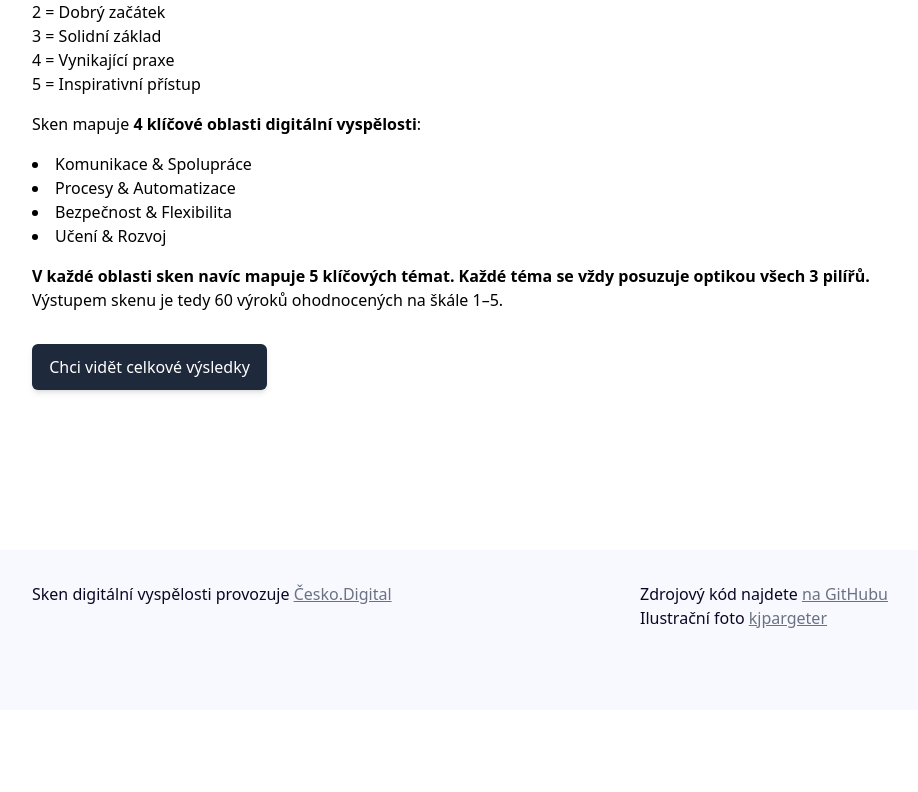
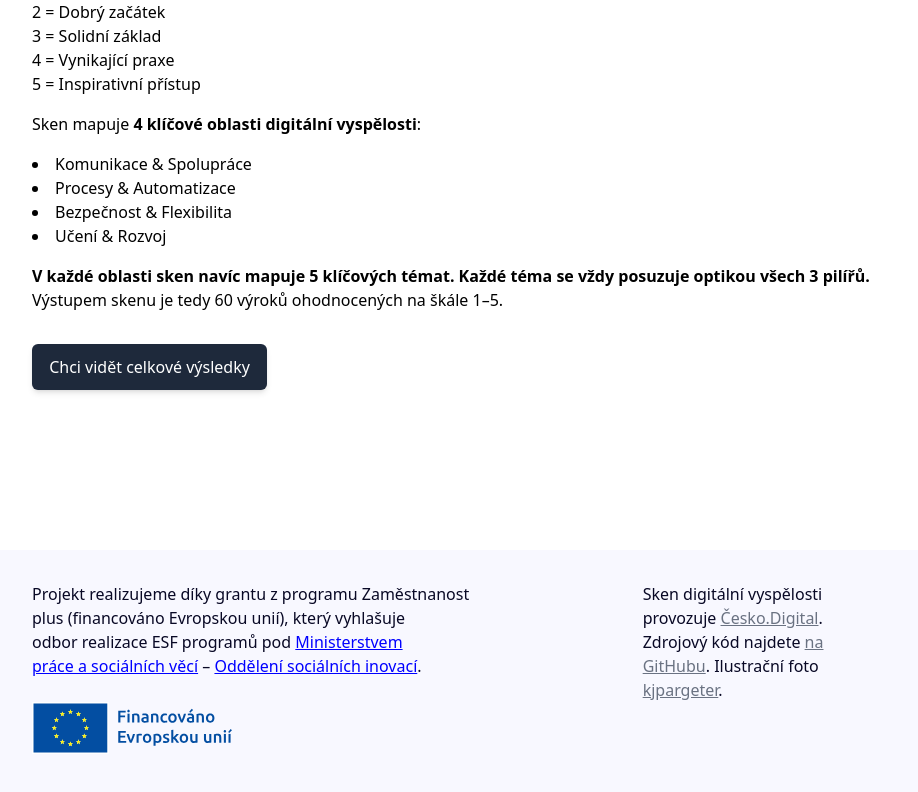
Before and after one commit to cesko-digital/sken, a Next.js app: page / in a window 1280 px wide. Shown: the part 2170-2962 px from the top of the page, without its empty margins (180-1098 px from the left). Before the commit the page ends 2880 px from the top, so only its background shows below. Built offline with nearby package versions, Linux system fonts and the light colour scheme.

Commit message:
Add EU logo and MPSV links

```diff
--- a/app/layout.tsx
+++ b/app/layout.tsx
@@ -2,6 +2,7 @@ import { ReactNode } from "react";
 import type { Metadata } from "next";
 import localFont from "next/font/local";
 import "./globals.css";
+import Image from "next/image";
 
 const customFont = localFont({
   src: [
@@ -57,7 +58,34 @@ const Header = () => (
 
 const Footer = () => (
   <footer className="w-full bg-light-gray text-[#080825] py-8 pb-20 mt-20">
-    <div className="content-wrapper flex flex-col md:flex-row justify-between">
+    <div className="content-wrapper grid grid-cols-1 md:grid-cols-3 gap-10 lg:gap-15">
+      <div className="col-span-2 text-balance flex flex-col gap-6">
+        <p>
+          Projekt realizujeme díky grantu z programu Zaměstnanost plus
+          (financováno Evropskou unií), který vyhlašuje odbor realizace ESF
+          programů pod{" "}
+          <a href="https://www.mpsv.cz/" target="_blank" className="typo-link">
+            Ministerstvem práce a sociálních věcí
+          </a>{" "}
+          –{" "}
+          <a
+            href="https://www.podporujemeinovace.cz/"
+            target="_blank"
+            className="typo-link"
+          >
+            Oddělení sociálních inovací
+          </a>
+          .
+        </p>
+        <Image
+          src="/eu.svg"
+          className="w-[200px]"
+          alt="Financováno Evropskou unií"
+          width={768}
+          height={200}
+        />
+      </div>
+      <div>
         <p>
           Sken digitální vyspělosti provozuje{" "}
           <a
@@ -67,19 +95,14 @@ const Footer = () => (
           >
             Česko.Digital
           </a>
-      </p>
-      <div>
-        <p>
-          Zdrojový kód najdete{" "}
+          . Zdrojový kód najdete{" "}
           <a
             href="https://github.com/cesko-digital/sken"
             className="typo-link text-gray-500"
           >
             na GitHubu
           </a>
-        </p>
-        <p>
-          Ilustrační foto{" "}
+          . Ilustrační foto{" "}
           <a
             href="https://www.freepik.com/free-photo/3d-flowing-cyber-particles-with-shallow-depth-field_9760752.htm"
             className="typo-link text-gray-500"
@@ -87,6 +110,7 @@ const Footer = () => (
           >
             kjpargeter
           </a>
+          .
         </p>
       </div>
     </div>
```
Also changed, not shown: public/eu.svg (added). Lines whose indentation alone changed are shown as unchanged.
